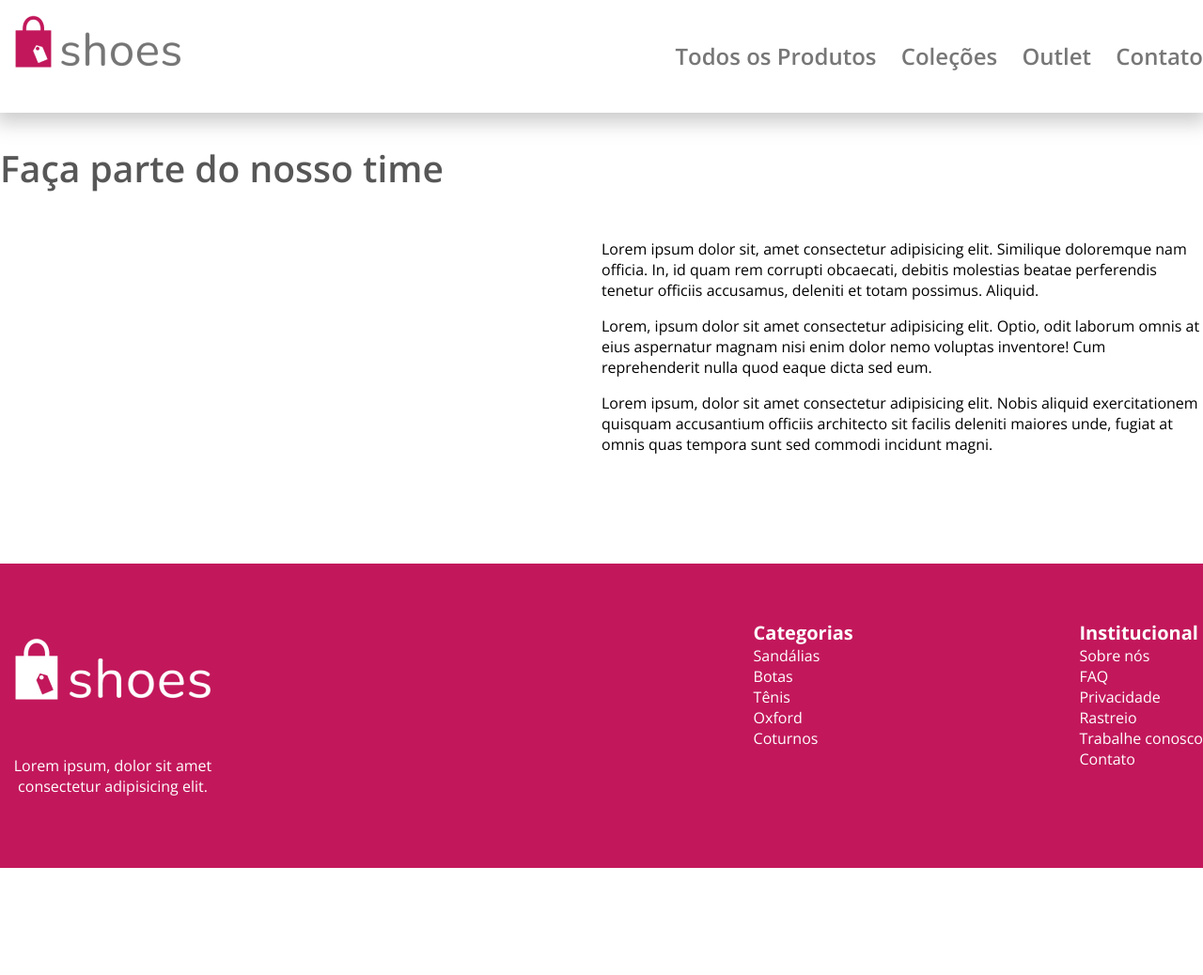
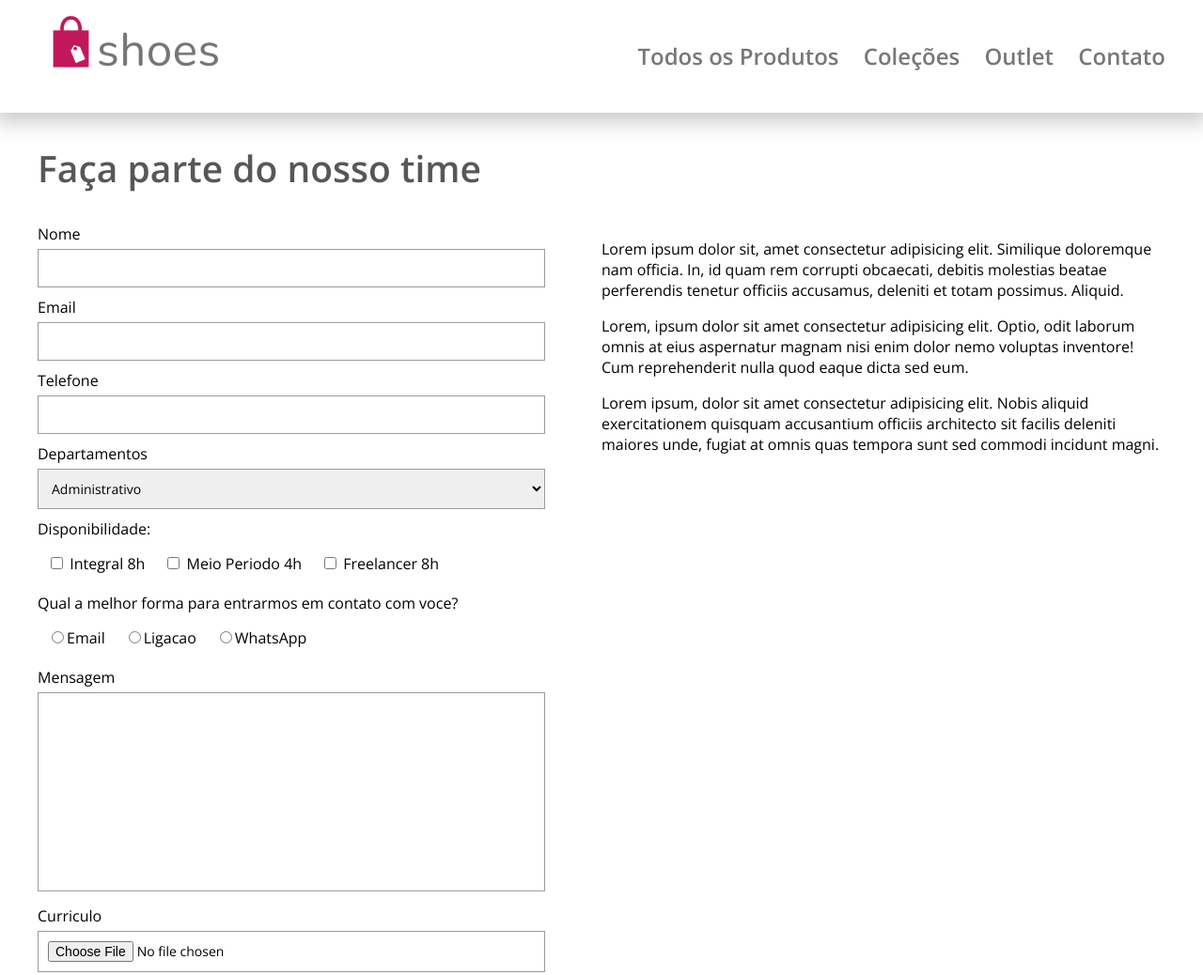
Before and after one commit to petersoncabrini/shoesStore, a plain HTML site: page contato.html in a window 1280 px wide. Shown: the top 1038 px of the page at 94% size. Before the commit the page ends 924 px from the top, so only its background shows below. Drawn offline with nearby package versions, Linux system fonts and the light colour scheme.

Commit message:
forms added to contato page

```diff
--- a/contato.html
+++ b/contato.html
@@ -1,5 +1,6 @@
 <!DOCTYPE html>
 <html lang="pt-br">
+
 <head>
     <meta charset="UTF-8">
     <meta http-equiv="X-UA-Compatible" content="IE=edge">
@@ -7,9 +8,11 @@
     <title>Shoes - Home</title>
     <link rel="preconnect" href="https://fonts.googleapis.com">
     <link rel="preconnect" href="https://fonts.gstatic.com" crossorigin>
-    <link href="https://fonts.googleapis.com/css2?family=Open+Sans:wght@300;400;600;700;800&display=swap" rel="stylesheet">
+    <link href="https://fonts.googleapis.com/css2?family=Open+Sans:wght@300;400;600;700;800&display=swap"
+        rel="stylesheet">
     <link rel="stylesheet" href="style.css">
 </head>
+
 <body>
     <header>
         <div class="wrapper">
@@ -31,11 +34,70 @@
             <h2 class="page_title">Faça parte do nosso time</h2>
             <div class="sides_container">
                 <div class="left_side">
+                    <form action="#" method="post">
+                        <div class="campo">
+                            <label for="name">Nome</label>
+                            <input type="text" name="name" id="name">
+                        </div>
+                        <div class="campo">
+                            <label for="email">Email</label>
+                            <input type="email" name="email" id="email">
+                        </div>
+                        <div class="campo">
+                            <label for="phone">Telefone</label>
+                            <input type="text" name="phone" id="phone">
+                        </div>
+                        <div class="campo">
+                            <label for="departments">Departamentos</label>
+                            <select name="departments" id="departments">
+                                <option value="">Administrativo</option>
+                                <option value="">Comercial</option>
+                                <option value="">Estoque</option>
+                                <option value="">Rh</option>
+                                <option value="">TI</option>
+                            </select>
+                        </div>
+                        <div class="campo">
+                            <label for="">Disponibilidade:</label>
+                            <div class="select_group">
+
+                                <label for=""> <input type="checkbox" name="disponibility" id="disponibility"> Integral
+                                    8h </label>
+                                <label for=""> <input type="checkbox" name="disponibility" id="disponibility"> Meio
+                                    Periodo 4h </label>
+                                <label for=""> <input type="checkbox" name="disponibility" id="disponibility">
+                                    Freelancer 8h </label>
+                            </div>
+                        </div>
+                        <div class="campo">
+                            <label for="">Qual a melhor forma para entrarmos em contato com voce?</label>
+                            <div class="select_group">
+                                <label for=""> <input type="radio" name="contato" id="">Email</label>
+                                <label for=""><input type="radio" name="contato" id="">Ligacao</label>
+                                <label for=""><input type="radio" name="contato" id="">WhatsApp</label>
+                            </div>
+                        </div>
+                        <div class="campo">
+                            <label for="mensagem">Mensagem</label>
+                            <textarea name="mensagem" id="mensagem" cols="30" rows="10"></textarea>
+                        </div>
+                        <div class="campo">
+                            <label for="curriculum">Curriculo</label>
+                            <input type="file" name="curriculum" id="curriculum">
+                        </div>
+                        <button>Enviar</button>
+                    </form>
                 </div>
                 <div class="right_side">
-                    <p>Lorem ipsum dolor sit, amet consectetur adipisicing elit. Similique doloremque nam officia. In, id quam rem corrupti obcaecati, debitis molestias beatae perferendis tenetur officiis accusamus, deleniti et totam possimus. Aliquid.</p>
-                    <p>Lorem, ipsum dolor sit amet consectetur adipisicing elit. Optio, odit laborum omnis at eius aspernatur magnam nisi enim dolor nemo voluptas inventore! Cum reprehenderit nulla quod eaque dicta sed eum.</p>
-                    <p>Lorem ipsum, dolor sit amet consectetur adipisicing elit. Nobis aliquid exercitationem quisquam accusantium officiis architecto sit facilis deleniti maiores unde, fugiat at omnis quas tempora sunt sed commodi incidunt magni.</p>
+                    <p>Lorem ipsum dolor sit, amet consectetur adipisicing elit. Similique doloremque nam officia. In,
+                        id quam rem corrupti obcaecati, debitis molestias beatae perferendis tenetur officiis accusamus,
+                        deleniti et totam possimus. Aliquid.</p>
+                    <p>Lorem, ipsum dolor sit amet consectetur adipisicing elit. Optio, odit laborum omnis at eius
+                        aspernatur magnam nisi enim dolor nemo voluptas inventore! Cum reprehenderit nulla quod eaque
+                        dicta sed eum.</p>
+                    <p>Lorem ipsum, dolor sit amet consectetur adipisicing elit. Nobis aliquid exercitationem quisquam
+                        accusantium officiis architecto sit facilis deleniti maiores unde, fugiat at omnis quas tempora
+                        sunt sed commodi incidunt magni.</p>
                 </div>
             </div>
         </div>
@@ -72,4 +134,5 @@
         </div>
     </footer>
 </body>
+
 </html>
--- a/style.css
+++ b/style.css
@@ -5,7 +5,7 @@ html, body{
     text-align: center;
 }
 .wrapper{
-    max-width: 1400px;
+    max-width: 1200px;
     margin: 0 auto;
     text-align: left;
 }
```
